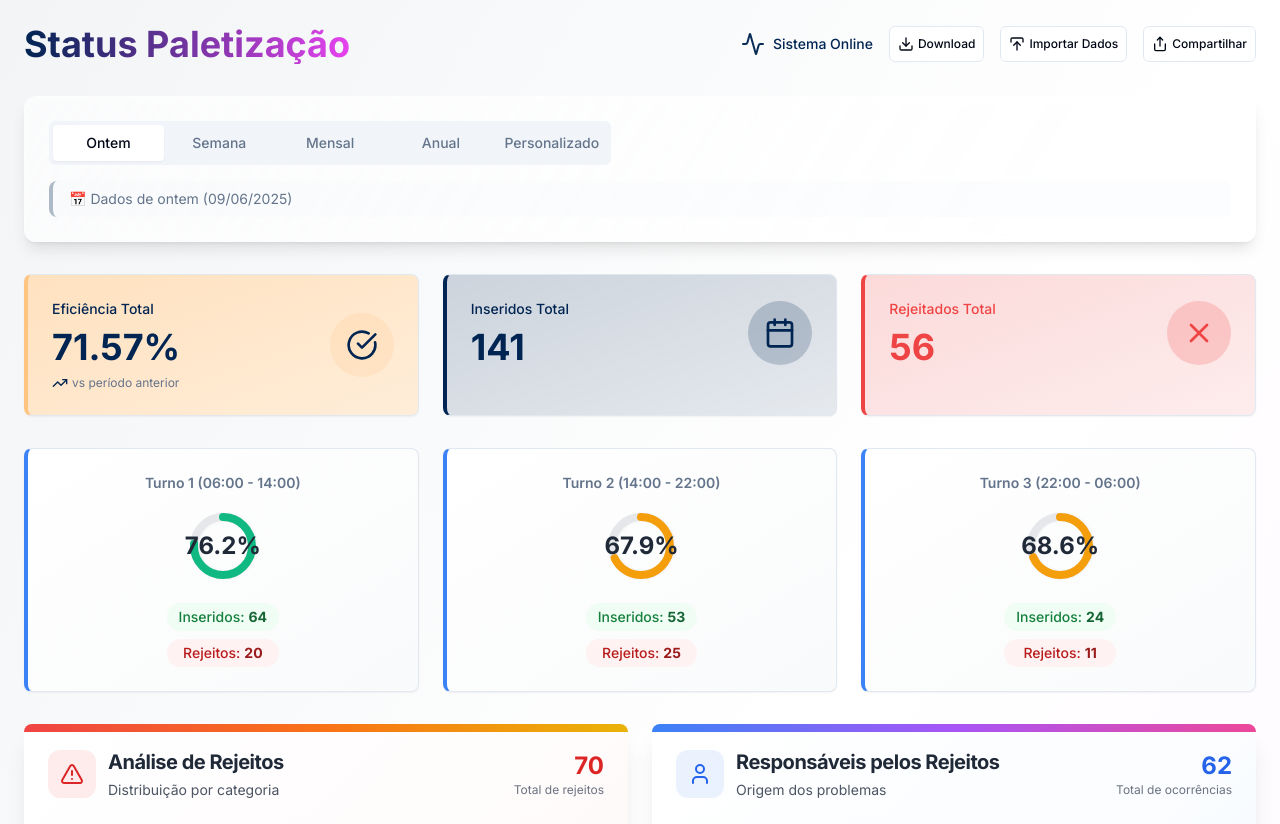
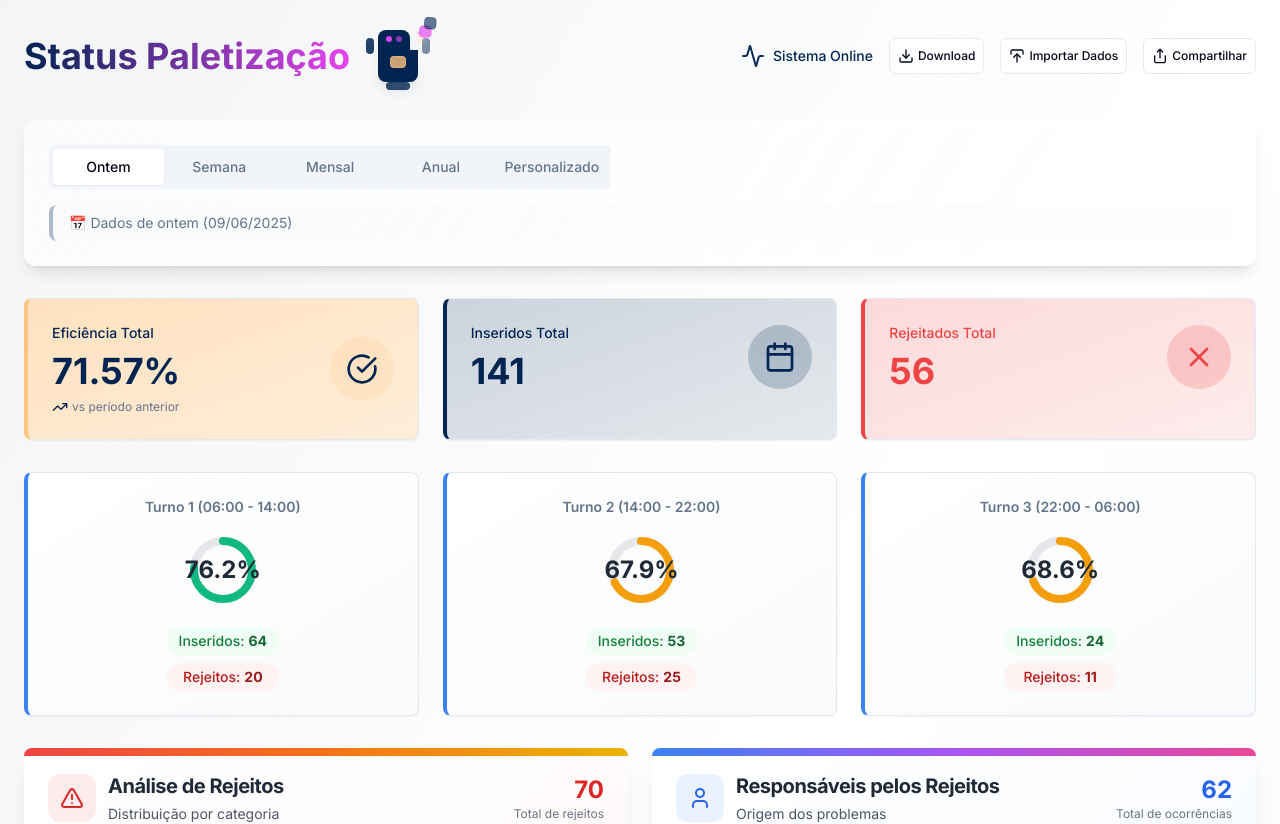
Before and after one commit to EnzoTomas/pallet-data-visualizer-11, a React (Vite) app: page / in a window 1280 px wide. Shown: the top 824 px of the page. Built offline with nearby package versions, Linux system fonts and the light colour scheme.

Commit message:
Add palletizing robot icon
Add a palletizing robot icon next to the "Status paletização" title. The icon should be minimal and fit the current design.

```diff
--- /dev/null
+++ b/src/components/PalletRobot.tsx
@@ -0,0 +1,129 @@
+
+import React from 'react';
+
+export const PalletRobot = () => {
+  return (
+    <div className="relative w-16 h-16 mx-4">
+      {/* Corpo do robô */}
+      <div className="absolute inset-0 flex items-center justify-center">
+        {/* Cabeça do robô */}
+        <div className="relative">
+          <div className="w-8 h-6 bg-primary rounded-t-lg border-2 border-primary/20 shadow-lg">
+            {/* Olhos */}
+            <div className="flex justify-center items-center pt-1 space-x-1">
+              <div className="w-1.5 h-1.5 bg-accent rounded-full animate-pulse"></div>
+              <div className="w-1.5 h-1.5 bg-accent rounded-full animate-pulse" style={{ animationDelay: '0.5s' }}></div>
+            </div>
+          </div>
+
+          {/* Corpo */}
+          <div className="w-10 h-8 bg-primary rounded-b-lg border-2 border-primary/20 shadow-lg -mt-1">
+            {/* Painel central */}
+            <div className="flex justify-center pt-1">
+              <div className="w-4 h-3 bg-secondary/80 rounded border border-secondary/40"></div>
+            </div>
+          </div>
+
+          {/* Braços */}
+          <div className="absolute top-2 -left-3 w-2 h-4 bg-primary rounded border border-primary/20 animate-pulse" style={{ animationDelay: '0.2s' }}></div>
+          <div className="absolute top-2 -right-3 w-2 h-4 bg-primary rounded border border-primary/20 animate-pulse" style={{ animationDelay: '0.8s' }}></div>
+
+          {/* Base/Rodas */}
+          <div className="absolute -bottom-2 left-1/2 transform -translate-x-1/2">
+            <div className="w-6 h-2 bg-primary/80 rounded-full border border-primary/20"></div>
+          </div>
+        </div>
+      </div>
+
+      {/* Caixas sendo paletizadas - animação em loop */}
+      <div className="absolute top-0 right-0">
+        <div className="relative">
+          {/* Caixa 1 */}
+          <div
+            className="absolute w-3 h-3 bg-secondary border border-secondary/40 rounded-sm shadow-sm"
+            style={{
+              animation: 'palletize 3s ease-in-out infinite',
+              animationDelay: '0s'
+            }}
+          ></div>
+
+          {/* Caixa 2 */}
+          <div
+            className="absolute w-3 h-3 bg-accent/70 border border-accent/40 rounded-sm shadow-sm"
+            style={{
+              animation: 'palletize 3s ease-in-out infinite',
+              animationDelay: '1s'
+            }}
+          ></div>
+
+          {/* Caixa 3 */}
+          <div
+            className="absolute w-3 h-3 bg-primary/60 border border-primary/40 rounded-sm shadow-sm"
+            style={{
+              animation: 'palletize 3s ease-in-out infinite',
+              animationDelay: '2s'
+            }}
+          ></div>
+        </div>
+      </div>
+
+      {/* Partículas de movimento */}
+      <div className="absolute inset-0 pointer-events-none">
+        <div
+          className="absolute w-1 h-1 bg-accent/60 rounded-full"
+          style={{
+            top: '20%',
+            left: '80%',
+            animation: 'particle 2s ease-in-out infinite',
+            animationDelay: '0.5s'
+          }}
+        ></div>
+        <div
+          className="absolute w-1 h-1 bg-secondary/60 rounded-full"
+          style={{
+            top: '60%',
+            left: '85%',
+            animation: 'particle 2s ease-in-out infinite',
+            animationDelay: '1.5s'
+          }}
+        ></div>
+      </div>
+
+      <style jsx>{`
+        @keyframes palletize {
+          0% {
+            transform: translateY(-10px) translateX(0) rotate(0deg);
+            opacity: 0;
+          }
+          20% {
+            transform: translateY(-8px) translateX(-5px) rotate(5deg);
+            opacity: 1;
+          }
+          50% {
+            transform: translateY(0) translateX(-10px) rotate(0deg);
+            opacity: 1;
+          }
+          80% {
+            transform: translateY(5px) translateX(-12px) rotate(-2deg);
+            opacity: 0.8;
+          }
+          100% {
+            transform: translateY(10px) translateX(-15px) rotate(0deg);
+            opacity: 0;
+          }
+        }
+
+        @keyframes particle {
+          0%, 100% {
+            transform: translateY(0) scale(0);
+            opacity: 0;
+          }
+          50% {
+            transform: translateY(-8px) scale(1);
+            opacity: 1;
+          }
+        }
+      `}</style>
+    </div>
+  );
+};
--- a/src/pages/Index.tsx
+++ b/src/pages/Index.tsx
@@ -16,6 +16,7 @@ import { formatDateForInput, getYesterday } from "@/utils/dateUtils";
 import { DownloadButton } from "@/components/DownloadButton";
 import { ImportButton } from "@/components/ImportButton";
 import { ShareButton } from "@/components/ShareButton";
+import { PalletRobot } from "@/components/PalletRobot";
 
 const defaultRawData = `02/04/2025	6	8	42,86%	4	0	0	0	0	2	2	2	4	0	4	2	4	33,33%	4	4	50,00%	0	0
 03/04/2025	17	8	68,00%	3	0	1	0	0	5	0	0	3	1	5	6	5	54,55%	11	3	78,57%	0	0
@@ -121,10 +122,11 @@ const Index = () => {
       <div className="max-w-7xl mx-auto space-y-8">
         {/* Header */}
         <div className="flex justify-between items-center animate-slide-in-right">
-          <div>
+          <div className="flex items-center">
             <h1 className="text-4xl font-bold bg-gradient-to-r from-primary to-accent bg-clip-text text-transparent">
               Status Paletização
             </h1>
+            <PalletRobot />
           </div>
           <div className="flex items-center space-x-4">
             <div className="flex items-center space-x-2">
```
